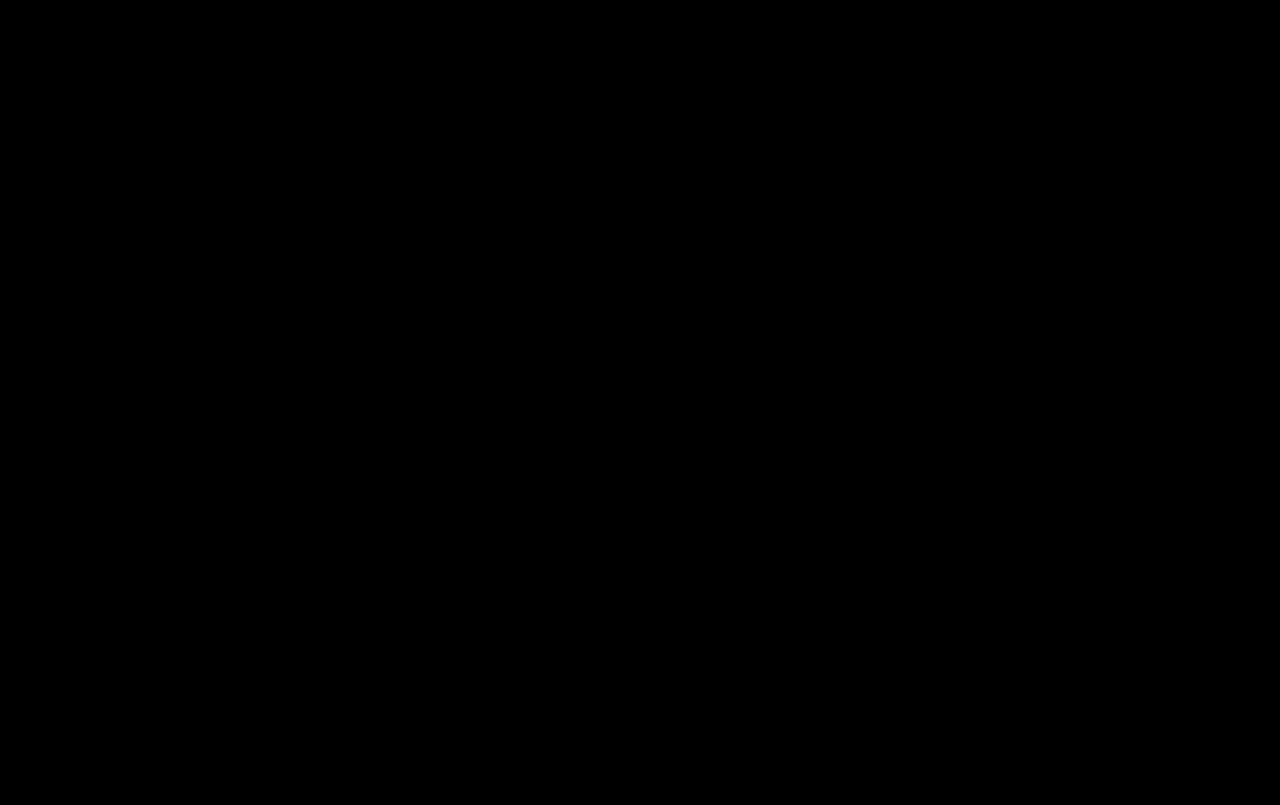
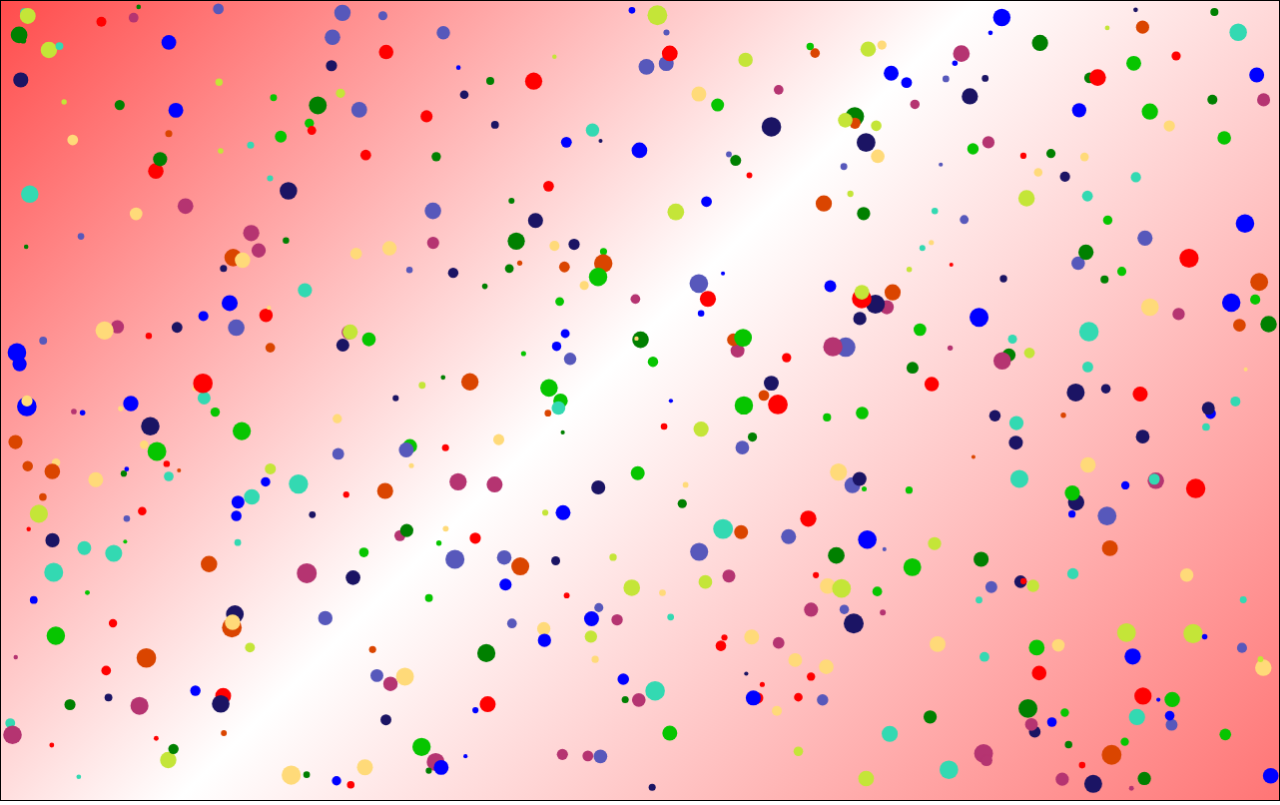
Before and after one commit to SaifBijoy/Cv-project, a plain HTML site: page index.html in a window 1280 px wide. Drawn offline with Linux system fonts and the light colour scheme.

Commit message:
new
new new

```diff
--- a/index.html
+++ b/index.html
@@ -9,31 +9,202 @@
             margin: 0px;
             padding: 0px;
         }
-        body{
-            background-color: black;
+
+
+        div{
+            width: 100%;
+            height: 100%;
         }
-        section{
-            position: relative;
+        canvas{
+
+            box-sizing: border-box;
+            height: 100%;
             width: 100%;
-            height: 100vh;
+            border: 1px solid #000000;
+            background-image: linear-gradient(135deg,red -20%,white 47%,red 145%);
+        }
 
-            background-size: cover;
-            clip-path: circle(150px at var(--x) var(--y));
-        }
-        .back-gr{
-            background-image: url(pic1.jpg);
-        }
+
     </style>
 </head>
 <body>
-    <section></section>
+    <div><canvas></canvas></div>
+
     <script>
-        var pos = document.documentElement;
-        pos.addEventListener("mousemove",function(e){
-            document.querySelector("section").classList.add("back-gr");
-            pos.style.setProperty('--x',e.clientX + "px");
-            pos.style.setProperty('--y',e.clientY + "px");
-        })
+        var x = document.querySelector("canvas");
+        var hit = window.innerHeight;
+        x.height = hit;
+        x.width = window.innerWidth;
+        var can = x.getContext("2d");
+        window.addEventListener("resize",function(){
+                    x.height = hit;
+                    x.width = window.innerWidth;
+                })
+
+        var r_X = [];
+        var r_Y = [];
+        var in_crX = [];
+        var in_crY = [];
+        var rds = [];
+        var rds_ex = [];
+        var sped_all = 1;
+        var sped_X;
+        var sped_Y;
+        var clr = [];
+        for(var z=0;z<=500;z++){
+            rds[z] = Math.random()*8+2;//upore thaka lagbe
+            rds_ex[z] = rds[z];
+            r_X[z] = Math.random()*(window.innerWidth-(2*rds[z]))+rds[z];
+            r_Y[z] = Math.random()*(hit-(2*rds[z]))+rds[z];
+            sped_X = Math.random()-0.5;
+            sped_Y = Math.random()-0.5;
+            if (sped_X>0){
+                in_crX[z] = sped_all;
+            }
+            else if(sped_X<0){
+                in_crX[z] = -sped_all;
+            }
+
+            if (sped_Y>0){
+                in_crY[z] = sped_all;
+            }
+            else if(sped_Y<0){
+                in_crY[z] = -sped_all;
+            }
+            colX(z);
+        }
+
+
+        function colX(k){
+            var col = Math.floor(Math.random()*11);
+            switch (col){
+                case (0) :
+                    clr[k]= "blue";
+                    break;
+                case (1) :
+                    clr[k]= "red";
+                    break;
+                case (2) :
+                    clr[k]= "green";
+                    break;
+                case (3) :
+                    clr[k]= "#da4500";
+                    break;
+                case (4) :
+                    clr[k]= "#C4E538";
+                    break;
+                case (5) :
+                    clr[k]= "#1B1464";
+                    break;
+                case (6) :
+                    clr[k]= "#B53471";
+                    break;
+                case (7) :
+                    clr[k]= "#5758BB";
+                    break;
+                case (8) :
+                    clr[k]= "#33d9b2";
+                    break;
+                case (9) :
+                    clr[k]= "#ffda79";
+                    break;
+                default :
+                    clr[k]= "#07c500";
+                    break
+
+
+            }
+        }
+
+
+
+        var mos = {
+            mos_x : undefined,
+            mos_y : undefined
+            }
+
+        var mouse_aria = 30;
+
+        x.addEventListener("mousemove",function(event){
+                mos.mos_x = event.x;
+                mos.mos_y = event.y;
+
+            });
+
+
+        function animX(){
+            can.clearRect(0,0,window.innerWidth,hit);
+            for(var uX=0;uX<r_X.length;uX++){
+
+                if(r_X[uX]+rds[uX]>=window.innerWidth || r_X[uX]<rds[uX]){
+                    in_crX[uX] = -in_crX[uX];
+                }
+
+                if(r_Y[uX]+rds[uX]>=hit ||r_Y[uX]<rds[uX]){
+                    in_crY[uX] = -in_crY[uX];
+                }
+
+                if(mos.mos_x>=r_X[uX]-rds[uX] - mouse_aria && mos.mos_x<=r_X[uX]+rds[uX] + mouse_aria
+                && mos.mos_y>=r_Y[uX]-rds[uX] - mouse_aria && mos.mos_y<=r_Y[uX]+rds[uX] + mouse_aria){
+                    rds[uX] += 5;
+                    if(rds[uX]>60){
+                        rds[uX]=60;
+                    }
+                }
+
+                else{
+                    rds[uX] -= 0.7;
+                    if(rds[uX]<=rds_ex[uX]){
+                       rds[uX] = rds_ex[uX];
+                    }
+                }
+
+                can.beginPath();
+                can.arc(r_X[uX],r_Y[uX],rds[uX],0,Math.PI*2,false);
+                can.fillStyle = clr[uX];
+                can.fill();
+
+                r_X[uX] += in_crX[uX];
+                r_Y[uX] += in_crY[uX];
+            }
+
+                /*
+                can.beginPath();
+                can.fillStyle = "green";
+                can.arc(mos.mos_x,mos.mos_y-50,49,0,Math.PI*2,false);
+                can.fill();
+
+                can.beginPath();
+                can.fillStyle = "blue";
+                can.arc(mos.mos_x+50,mos.mos_y,49,0,Math.PI*2,false);
+                can.fill();
+
+                can.beginPath();
+                can.fillStyle = "yellow";
+                can.arc(mos.mos_x,mos.mos_y+50,49,0,Math.PI*2,false);
+                can.fill();
+
+                can.beginPath();
+                can.fillStyle = "red";
+                can.arc(mos.mos_x-50,mos.mos_y,49,0,Math.PI*2,false);
+                can.fill();*/
+
+
+
+
+            requestAnimationFrame(animX);
+        }
+
+
+        animX();
+
+
+
+
+
+
+
+
     </script>
 </body>
 </html>
```
Also changed, not shown: pic1.jpg (deleted).
